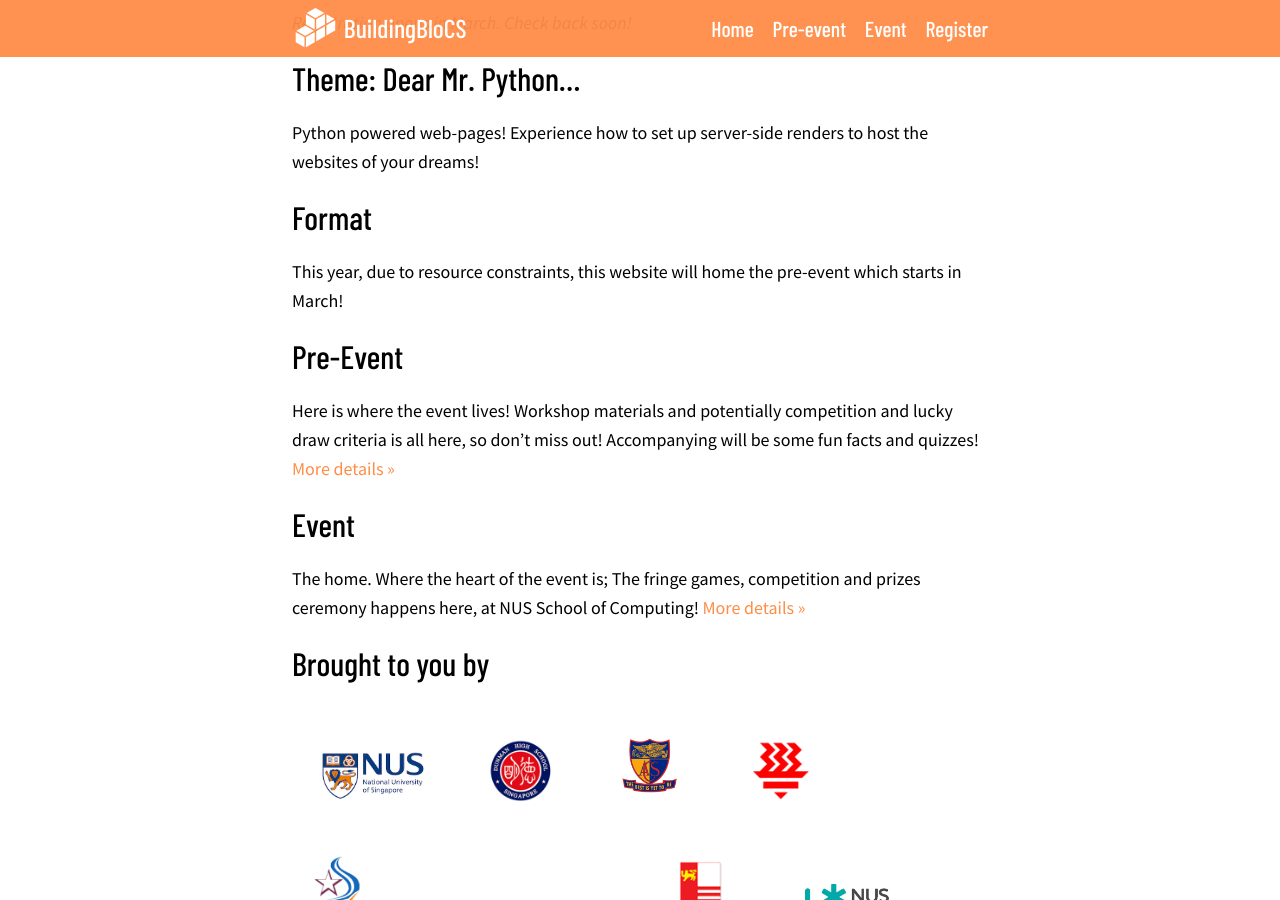
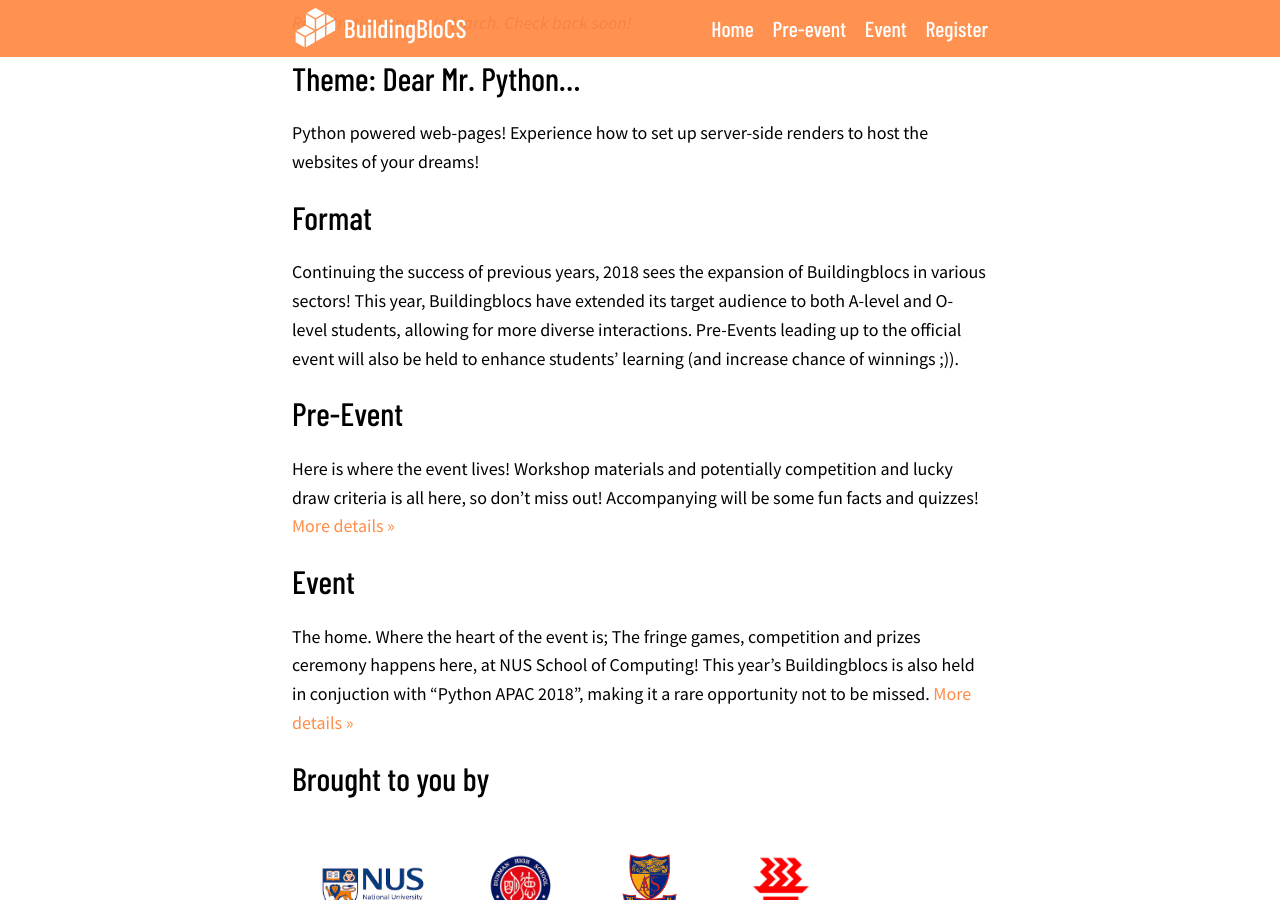
Before and after one commit to buildingblocs/2018, a Jekyll site: the page built from index.md, in a window 1280 px wide and 900 px high, scrolled down 960 px. Built offline with Jekyll 4.4.1, drawn with Linux system fonts in a browser that asks for light colours; some web fonts are replaced.

Commit message:
Update index.md

```diff
--- a/index.md
+++ b/index.md
@@ -28,7 +28,7 @@
 
 ## Format
 
-This year, due to resource constraints, this website will home the pre-event which starts in March!
+Continuing the success of previous years, 2018 sees the expansion of Buildingblocs in various sectors! This year, Buildingblocs have extended its target audience to both A-level and O-level students, allowing for more diverse interactions. Pre-Events leading up to the official event will also be held to enhance students' learning (and increase chance of winnings ;)).
 
 ## Pre-Event
 
@@ -36,7 +36,7 @@
 
 ## Event
 
-The home. Where the heart of the event is; The fringe games, competition and prizes ceremony happens here, at NUS School of Computing! [More details &raquo;]({{ site.baseurl }}/event)
+The home. Where the heart of the event is; The fringe games, competition and prizes ceremony happens here, at NUS School of Computing! This year's Buildingblocs is also held in conjuction with "Python APAC 2018", making it a rare opportunity not to be missed.  [More details &raquo;]({{ site.baseurl }}/event)
 
 ## Brought to you by
 
```
